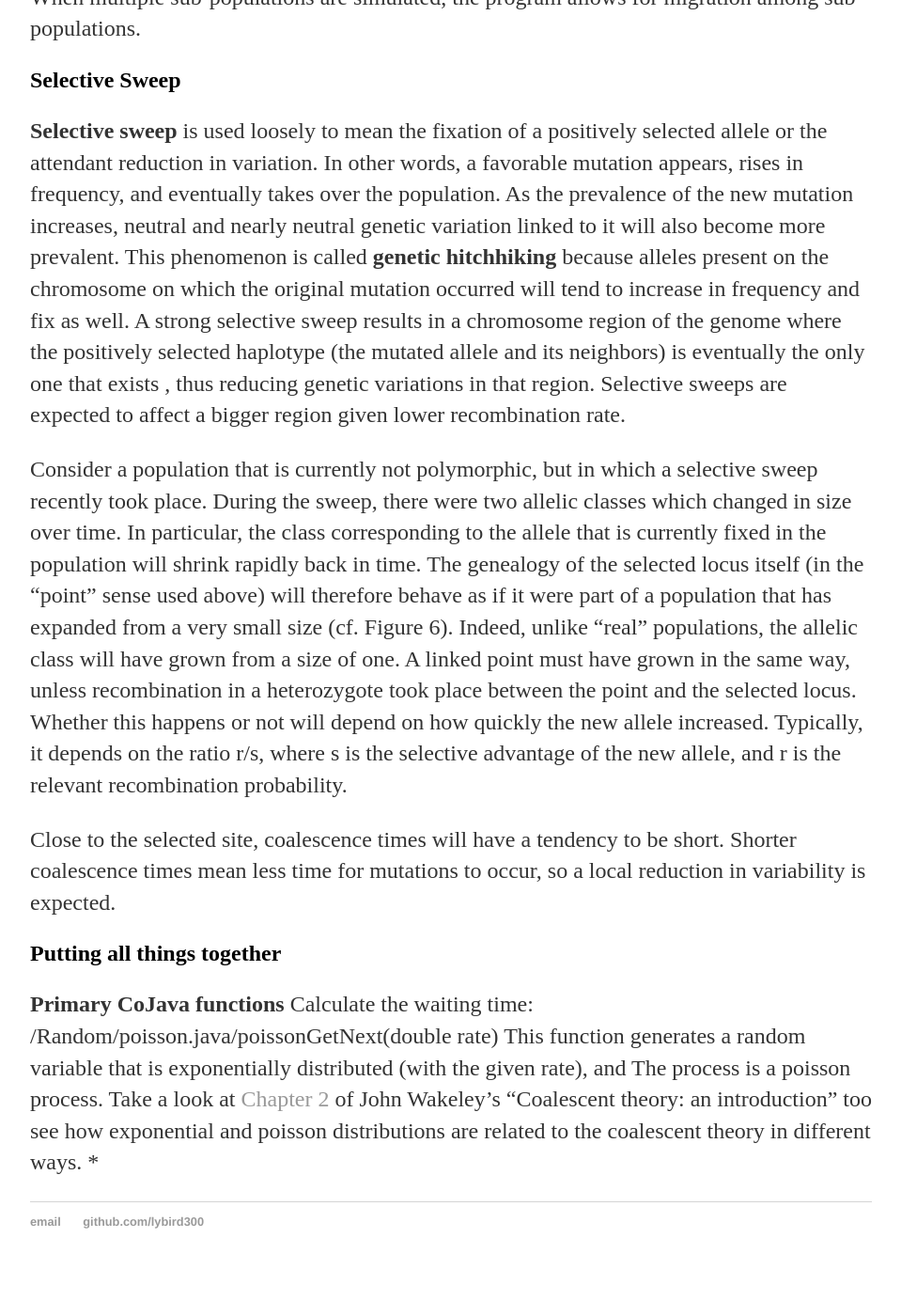
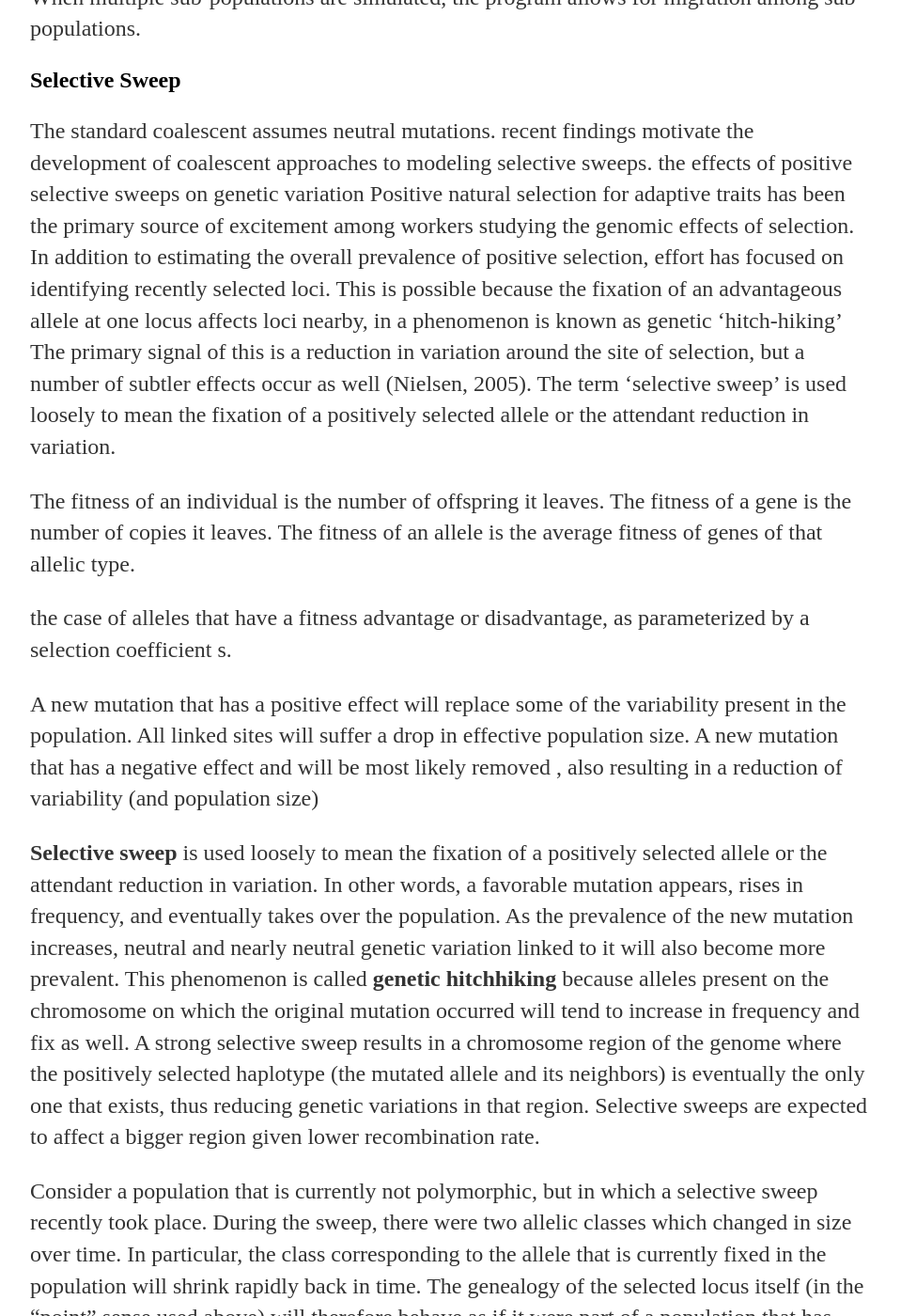
Before and after one commit to lybird300/lybird300.github.io, a Jekyll site: the page built from _posts/2015-04-03-coalescent2.md, in a window 1280 px wide and 1400 px high, scrolled down 2070 px. Shown: the whole window at 94% size, without its empty margins (160-1119 px from the left). Built offline with Jekyll 4.4.1, drawn with Linux system fonts in a browser that asks for light colours; before the commit the page ends 3437 px from its top, so only the background shows below that; some of the changed text lies outside the part shown.

Commit message:
Update 2015-04-03-coalescent2.md

```diff
--- a/_posts/2015-04-03-coalescent2.md
+++ b/_posts/2015-04-03-coalescent2.md
@@ -24,29 +24,69 @@ Migration/isolation models (structured coalescent)
 When multiple sub-populations are simulated, the program allows for migration among sub-populations.
 
 <h2>Selective Sweep</h2>
+The standard coalescent assumes neutral mutations. recent findings motivate the development of coalescent approaches to modeling selective sweeps.
+the effects of positive selective sweeps on genetic variation Positive natural selection for adaptive traits has been the primary source of
+excitement among workers studying the genomic effects of selection. In addition to
+estimating the overall prevalence of positive selection, effort has focused on identifying
+recently selected loci. This is possible because the fixation of an advantageous allele at
+one locus affects loci nearby, in a phenomenon is known as genetic ‘hitch-hiking’ The primary signal of this is a
+reduction in variation around the site of selection, but a number of subtler effects occur as
+well (Nielsen, 2005). The term ‘selective sweep’ is used loosely to mean the fixation of a
+positively selected allele or the attendant reduction in variation.
 
-<b>Selective sweep</b> is used loosely to mean the fixation of a positively selected allele or the attendant reduction in variation. In other words, a favorable mutation appears, rises in frequency, and eventually takes over the population. As the prevalence of the new mutation increases, neutral and nearly neutral genetic variation linked to it will also become more prevalent. This phenomenon is called <b>genetic hitchhiking</b> because alleles present on the chromosome on which the original mutation occurred will tend to increase in frequency and fix as well. A strong selective sweep results in a chromosome region of the genome where the positively selected haplotype (the mutated allele and its neighbors) is eventually the only one that exists , thus reducing genetic variations in that region. Selective sweeps are expected to affect
+The fitness of an individual is the number of offspring it leaves. The
+fitness of a gene is the number of copies it leaves. The fitness of an allele is the average fitness of genes of that allelic type.
+
+
+
+ the case of alleles that have a fitness advantage or disadvantage, as
+parameterized by a selection coefficient s.
+
+A new mutation that has a positive effect will replace some of the variability
+present in the population. All linked sites will suffer a drop in effective
+population size.
+A new mutation that has a negative effect and will be most likely removed ,
+also resulting in a reduction of variability (and population size)
+
+
+<b>Selective sweep</b> is used loosely to mean the fixation of a positively selected allele or the attendant reduction in variation. In other words, a favorable mutation appears, rises in frequency, and eventually takes over the population. As the prevalence of the new mutation increases, neutral and nearly neutral genetic variation linked to it will also become more prevalent. This phenomenon is called <b>genetic hitchhiking</b> because alleles present on the chromosome on which the original mutation occurred will tend to increase in frequency and fix as well. A strong selective sweep results in a chromosome region of the genome where the positively selected haplotype (the mutated allele and its neighbors) is eventually the only one that exists, thus reducing genetic variations in that region. Selective sweeps are expected to affect
 a bigger region given lower recombination rate.
 
 Consider a population that is currently not polymorphic, but in which a
 selective sweep recently took place. During the sweep, there were two allelic
 classes which changed in size over time. In particular, the class corresponding
 to the allele that is currently fixed in the population will shrink rapidly back in
-time. The genealogy of the selected locus itself (in the “point” sense used above) will therefore behave as if it were part of a population that has expanded from
-a very small size (cf. Figure 6). Indeed, unlike “real” populations, the allelic
+time. The genealogy of the selected locus itself (in the “point” sense used above) will therefore behave as if it were part of a population that has expanded from a very small size. Indeed, unlike “real” populations, the allelic
 class will have grown from a size of one. A linked point must have grown in
-the same way, unless recombination in a heterozygote took place between the
+the same way, unless recombination took place between the
 point and the selected locus. Whether this happens or not will depend on how
 quickly the new allele increased. Typically, it depends on the ratio r/s, where s
 is the selective advantage of the new allele, and r is the relevant recombination
 probability.
 
-Close to the selected
-site, coalescence times will have a tendency to be short. Shorter coalescence times mean less time for mutations to occur, so a local
+Close to the selected site, coalescence times will have a tendency to be short. Shorter coalescence times mean less time for mutations to occur, so a local
 reduction in variability is expected.
 
-<h2>Putting all things together</h2>
+The basis of the Wright-Fisher model is that during reproduction each individual produces an
+essentially infinite number of offspring and it is from these offspring that the new generation is sampled. The proportion of types in the effectively infinite pool of offspring in the neutral world is exactly the same as in the parental generation, but in the selective world, if there are i a alleles and (N −i) A alleles in the parental generation then the pool of potential offspring will have a proportion (1 + s)i/((1 + s)i + N − i) of a alleles. We say that a, A have relative fitness 1 + s : 1; s is called selection coefficient. If s > 0 : a is said to be beneficial; if s < 0 : a is said to be deteriorate.
+
+<b>Parameter</b>
+<ul>
+<li>s | : the a alleles and A alleles have relative fitnesses 1 + s : 1. </li>
+</ul>
+
+
+<h2>Putting things together</h2>
+Given the goal of our research project, what kind of coalescent model should we construct to test CHAT?
+<ol>
+<li>Selection: empirical studies show that rare variants under negative selection pressure may be relatively more important than common variants under balancing selection in the genetic architecture of neurodegenerative disease such as Parkinson's disease,</li>
+</ol>
+
 <b>Primary CoJava functions</b>
 Calculate the waiting time: /Random/poisson.java/poissonGetNext(double rate)
-This function generates a random variable that is exponentially distributed (with the given rate), and The process is a poisson process. Take a look at <a href="http://www.stats.ox.ac.uk/~didelot/popgen/Chapter2.pdf">Chapter 2</a> of John Wakeley's "Coalescent theory: an introduction" too see how exponential and poisson distributions are related to the coalescent theory in different ways.
-	 *
+This function generates a random variable that is exponentially distributed (with the given rate), and the process is a poisson process. Take a look at <a href="http://www.stats.ox.ac.uk/~didelot/popgen/Chapter2.pdf">Chapter 2</a> of John Wakeley's "Coalescent theory: an introduction" too see how exponential and poisson distributions are related to the coalescent theory in different ways.
+
+<h2>References</h2>
+<ul>
+<li>Wakeley, John. "Natural selection and coalescent theory." Evolution since Darwin: the first 150 (2010): 119-149.</li>
+</ul>
```
